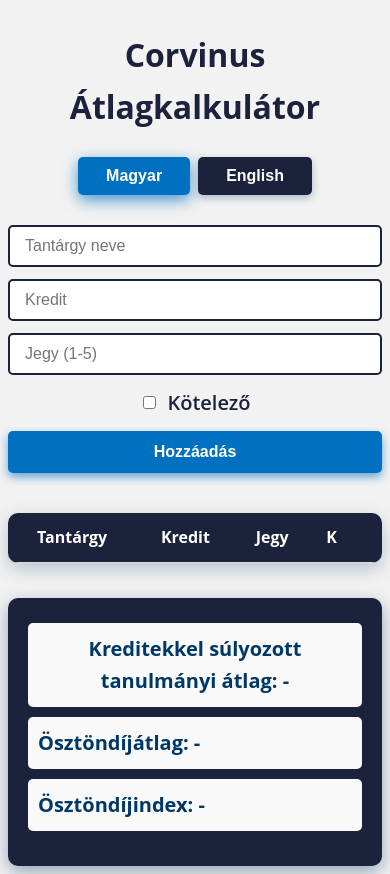
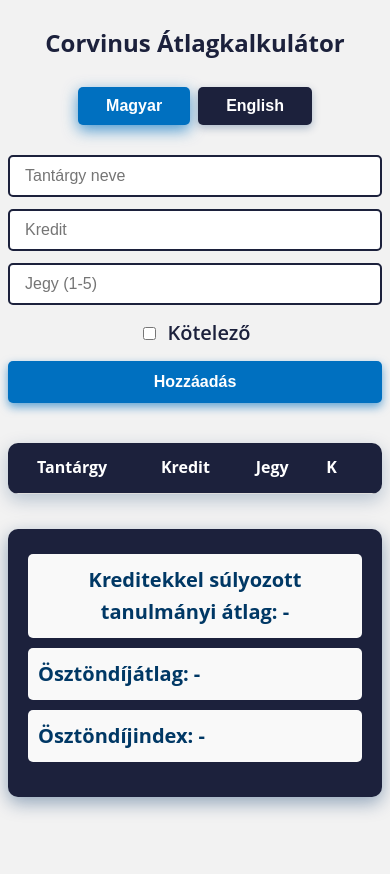
Before and after one commit to nemfogkifern/Atlagszamito, a plain HTML site: page index.html in a window 390 px wide. After the commit the page ends 844 px from the top, so only its background shows below. Drawn offline with Linux system fonts and the light colour scheme.

Commit message:
autocomplete list javitva

```diff
--- a/style.css
+++ b/style.css
@@ -270,8 +270,13 @@
 
 /* Reszponzív */
 @media (max-width: 700px) {
+    h1{
+      font-size: 1.5rem;
+    }
   .autocomplete-list {
       width:97%;
+      top: 202px;
+
     }
     form {
     flex-direction: column;
```
